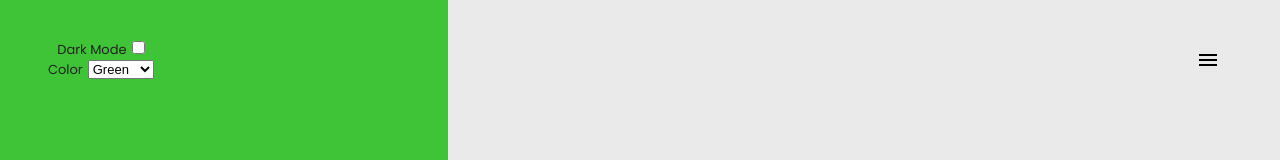
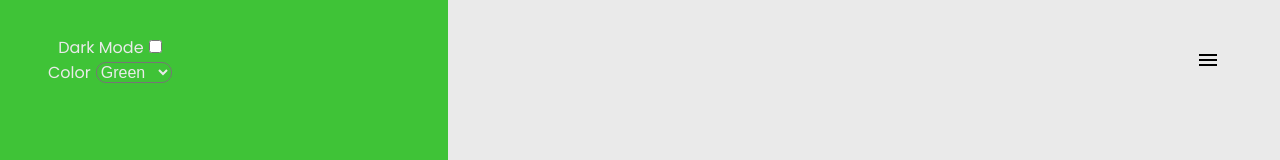
Before and after one commit to rafaelribeiro96/rafaelribeiro96.github.io, a React (Create React App) app: page / in a window 1280 px wide. Shown: the top 160 px of the page. Built offline with nearby package versions, Linux system fonts and the light colour scheme; a web font is replaced by a local one.

Commit message:
style do menu de troca de tema

```diff
--- a/src/components/Navbar.css
+++ b/src/components/Navbar.css
@@ -31,7 +31,7 @@
 }
 
 .button-theme-option {
-  font-size: small;
+  font-size: medium;
 }
 
 .button-theme-option input {
@@ -39,14 +39,14 @@
 }
 
 .button-theme-option select {
-  font-size: small;
+  background-color: rgba(255, 255, 255, 0);
+  border-radius: 10px;
+  font-size: medium;
   margin-left: 5px;
 }
 
 .button-theme-option option {
-  font-size: small;
-
-  /* width: 1px; */
+  font-size: medium;
 }
 
 .theme-color-form {
--- a/src/components/Navbar.jsx
+++ b/src/components/Navbar.jsx
@@ -45,7 +45,7 @@ export default function Navbar() {
         </h1> */}
         <div
           className="button-theme-option"
-          style={ { color: theme.tertiary } }
+          style={ { color: theme.secondary } }
         >
           <form
             className="theme-color-form"
@@ -71,9 +71,14 @@ export default function Navbar() {
                 id="theme-color-select"
                 value={ themeColor }
                 onChange={ selectThemeColor }
+                style={ { color: theme.secondary } }
               >
                 {Object.keys(themeData).map((color) => (
-                  <option key={ color } value={ color }>
+                  <option
+                    key={ color }
+                    value={ color }
+                    style={ { backgroundColor: theme.primary } }
+                  >
                     {color.charAt(0).toUpperCase() + color.slice(1)}
                   </option>
                 ))}
```
